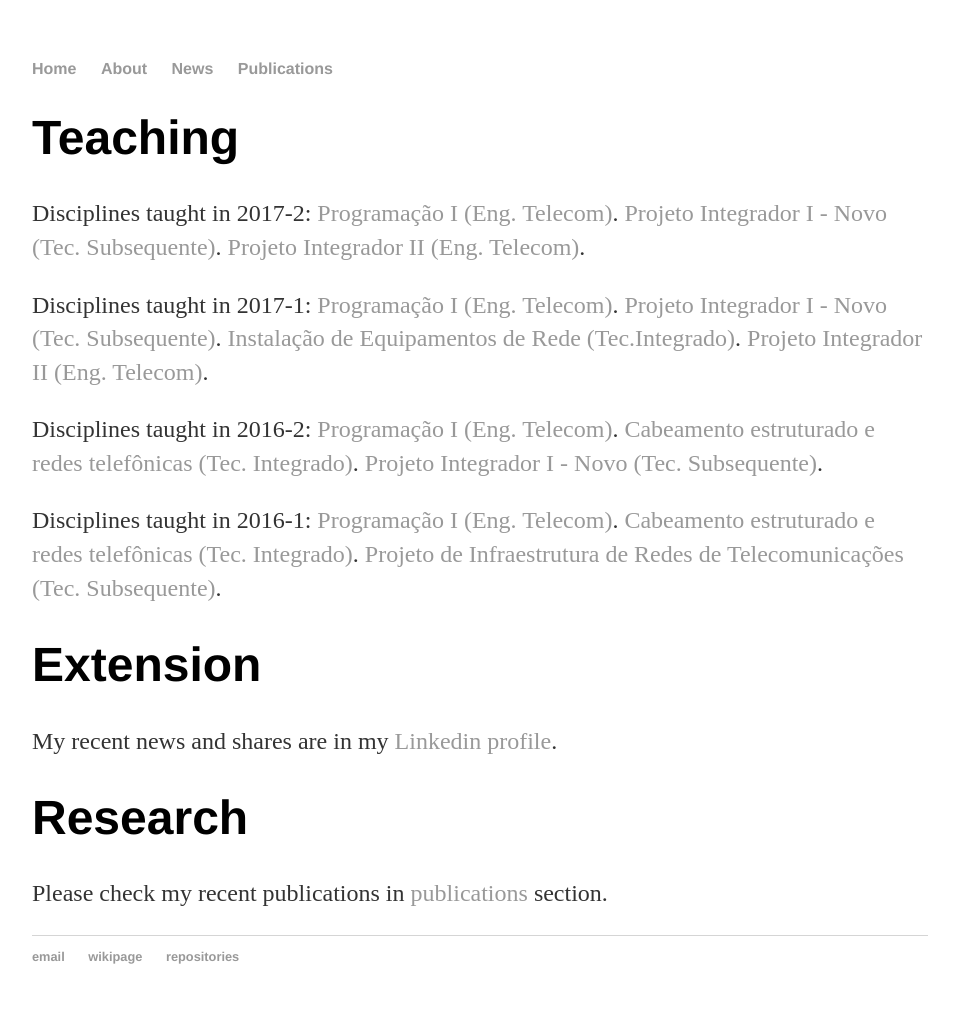
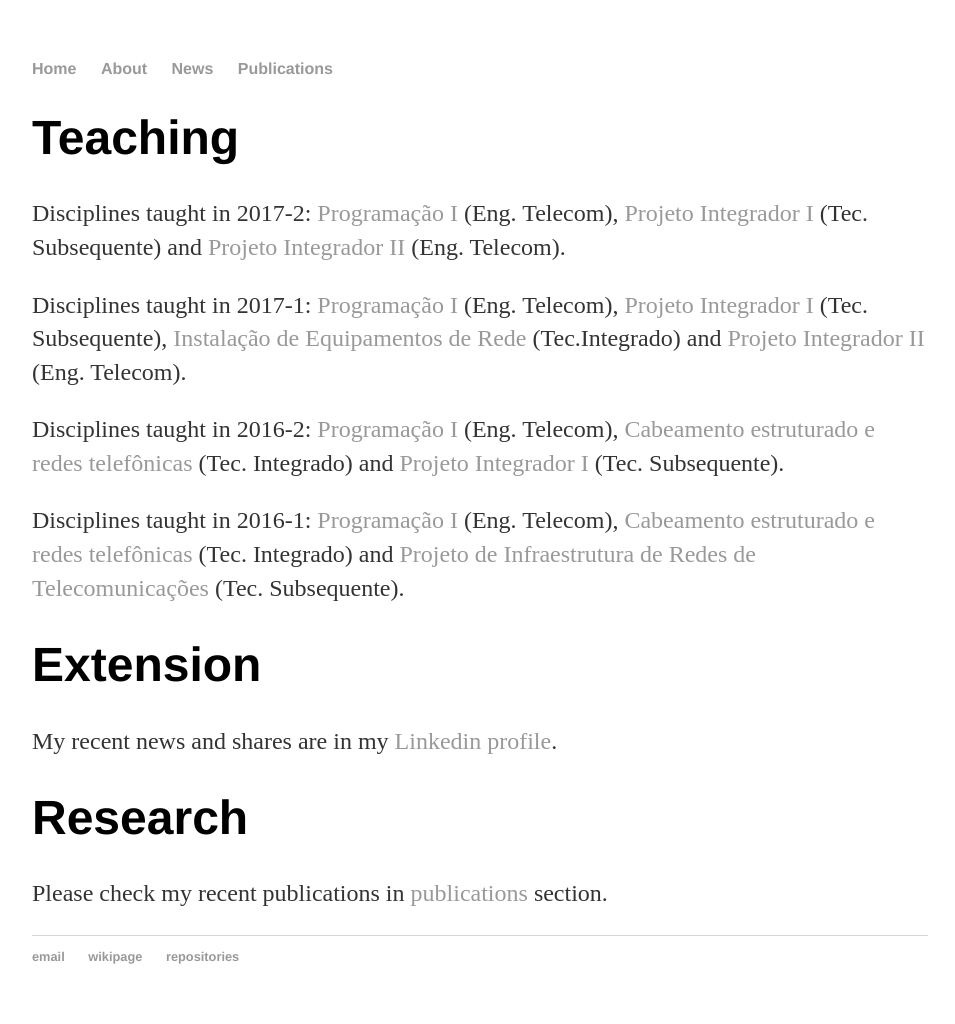
Before and after one commit to cleberjamaral/cleberjamaral.github.io, a Jekyll site: the page built from activities/index.html, in a window 1280 px wide. Shown: the whole page, without its empty margins (160-1115 px from the left). Built offline with Jekyll 4.4.1, drawn with Linux system fonts in a browser that asks for light colours.

Commit message:
Update index.html

```diff
--- a/activities/index.html
+++ b/activities/index.html
@@ -6,28 +6,28 @@
 	<h1>Teaching</h1>
 	<p>
 		Disciplines taught in 2017-2:
-		<a href="https://wiki.sj.ifsc.edu.br/wiki/index.php/PRG29002_-_Programa%C3%A7%C3%A3o_I_-_Eng.Telecom_2017-2">Programação I (Eng. Telecom)</a>.
-		<a href="https://wiki.sj.ifsc.edu.br/wiki/index.php/PJI11101_2017-2">Projeto Integrador I - Novo (Tec. Subsequente)</a>.
-		<a href="https://moodle.sj.ifsc.edu.br/course/view.php?id=110">Projeto Integrador II (Eng. Telecom)</a>.
+		<a href="https://wiki.sj.ifsc.edu.br/wiki/index.php/PRG29002_-_Programa%C3%A7%C3%A3o_I_-_Eng.Telecom_2017-2">Programação I</a> (Eng. Telecom),
+		<a href="https://wiki.sj.ifsc.edu.br/wiki/index.php/PJI11101_2017-2">Projeto Integrador I</a> (Tec. Subsequente) and
+		<a href="https://moodle.sj.ifsc.edu.br/course/view.php?id=110">Projeto Integrador II</a> (Eng. Telecom).
 	</p>
 	<p>
 		Disciplines taught in 2017-1:
-		<a href="https://wiki.sj.ifsc.edu.br/wiki/index.php/PRG29002_-_Programa%C3%A7%C3%A3o_I_-_Eng.Telecom_2017-1">Programação I (Eng. Telecom)</a>.
-		<a href="https://wiki.sj.ifsc.edu.br/wiki/index.php/PJI1101_2017-1">Projeto Integrador I - Novo (Tec. Subsequente)</a>.
-		<a href="https://wiki.sj.ifsc.edu.br/wiki/index.php/IER60808_2017-1">Instalação de Equipamentos de Rede (Tec.Integrado)</a>.
-		<a href="https://moodle.sj.ifsc.edu.br/course/view.php?id=110">Projeto Integrador II (Eng. Telecom)</a>.
+		<a href="https://wiki.sj.ifsc.edu.br/wiki/index.php/PRG29002_-_Programa%C3%A7%C3%A3o_I_-_Eng.Telecom_2017-1">Programação I</a> (Eng. Telecom),
+		<a href="https://wiki.sj.ifsc.edu.br/wiki/index.php/PJI1101_2017-1">Projeto Integrador I</a> (Tec. Subsequente),
+		<a href="https://wiki.sj.ifsc.edu.br/wiki/index.php/IER60808_2017-1">Instalação de Equipamentos de Rede</a> (Tec.Integrado) and
+		<a href="https://moodle.sj.ifsc.edu.br/course/view.php?id=110">Projeto Integrador II</a> (Eng. Telecom).
 	</p>
 	<p>
 		Disciplines taught in 2016-2:
-		<a href="https://wiki.sj.ifsc.edu.br/wiki/index.php/PRG29002_-_Programa%C3%A7%C3%A3o_I_-_Eng.Telecom_2016-2">Programação I (Eng. Telecom)</a>.
-		<a href="https://wiki.sj.ifsc.edu.br/wiki/index.php/Cabeamento_estruturado_e_redes_telef%C3%B4nicas_(2016-2)">Cabeamento estruturado e redes telefônicas (Tec. Integrado)</a>.
-		<a href="https://wiki.sj.ifsc.edu.br/wiki/index.php/Curso_T%C3%A9cnico_em_Telecomunica%C3%A7%C3%B5es_-_Projeto_Integrador_I">Projeto Integrador I - Novo (Tec. Subsequente)</a>.
+		<a href="https://wiki.sj.ifsc.edu.br/wiki/index.php/PRG29002_-_Programa%C3%A7%C3%A3o_I_-_Eng.Telecom_2016-2">Programação I</a> (Eng. Telecom),
+		<a href="https://wiki.sj.ifsc.edu.br/wiki/index.php/Cabeamento_estruturado_e_redes_telef%C3%B4nicas_(2016-2)">Cabeamento estruturado e redes telefônicas</a> (Tec. Integrado) and
+		<a href="https://wiki.sj.ifsc.edu.br/wiki/index.php/Curso_T%C3%A9cnico_em_Telecomunica%C3%A7%C3%B5es_-_Projeto_Integrador_I">Projeto Integrador I</a> (Tec. Subsequente).
 	</p>
 	<p>
 		Disciplines taught in 2016-1:
-		<a href="https://wiki.sj.ifsc.edu.br/wiki/index.php/PRG29002_-_Programa%C3%A7%C3%A3o_I_-_Eng.Telecom_2016-1">Programação I (Eng. Telecom)</a>.
-		<a href="https://wiki.sj.ifsc.edu.br/wiki/index.php/Cabeamento_estruturado_e_redes_telef%C3%B4nicas_(2016-1)">Cabeamento estruturado e redes telefônicas (Tec. Integrado)</a>.
-		<a href="https://wiki.sj.ifsc.edu.br/wiki/index.php/Curso_T%C3%A9cnico_em_Telecomunica%C3%A7%C3%B5es_-_Projeto_de_Infraestrutura_de_Redes_de_Telecomunica%C3%A7%C3%B5es_(IRT)">Projeto de Infraestrutura de Redes de Telecomunicações (Tec. Subsequente)</a>.
+		<a href="https://wiki.sj.ifsc.edu.br/wiki/index.php/PRG29002_-_Programa%C3%A7%C3%A3o_I_-_Eng.Telecom_2016-1">Programação I</a> (Eng. Telecom),
+		<a href="https://wiki.sj.ifsc.edu.br/wiki/index.php/Cabeamento_estruturado_e_redes_telef%C3%B4nicas_(2016-1)">Cabeamento estruturado e redes telefônicas</a> (Tec. Integrado) and
+		<a href="https://wiki.sj.ifsc.edu.br/wiki/index.php/Curso_T%C3%A9cnico_em_Telecomunica%C3%A7%C3%B5es_-_Projeto_de_Infraestrutura_de_Redes_de_Telecomunica%C3%A7%C3%B5es_(IRT)">Projeto de Infraestrutura de Redes de Telecomunicações</a> (Tec. Subsequente).
 	</p>
 
 	<h1>Extension</h1>
```
